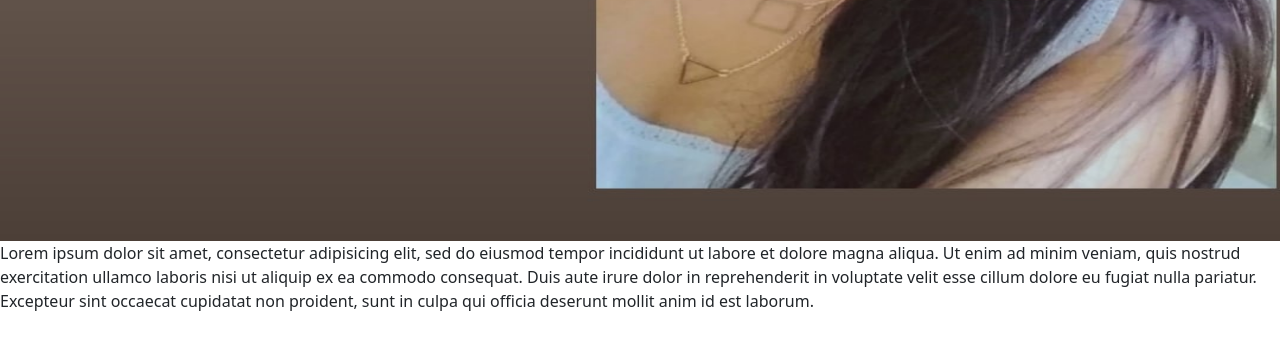
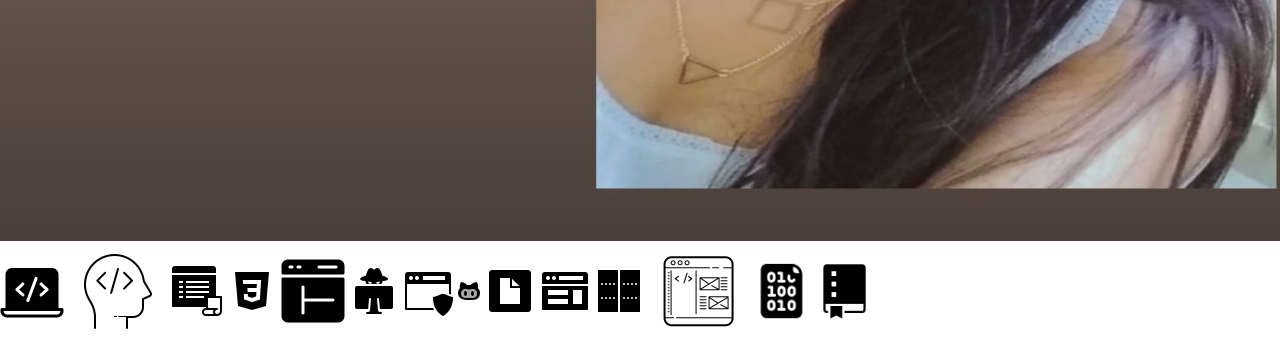
Before and after one commit to aditikumari1710/personal-portfolio, a plain HTML site: page index.html in a window 1280 px wide. Shown: the part 628-969 px from the top of the page. Drawn offline with nearby package versions, Linux system fonts and the light colour scheme; files whose address does not match are found by name.

Commit message:
main page index
i have added icons

```diff
--- a/index.html
+++ b/index.html
@@ -49,12 +49,28 @@
 
  	    </div>
  	</section>
- 	<p>Lorem ipsum dolor sit amet, consectetur adipisicing elit, sed do eiusmod
- 	tempor incididunt ut labore et dolore magna aliqua. Ut enim ad minim veniam,
- 	quis nostrud exercitation ullamco laboris nisi ut aliquip ex ea commodo
- 	consequat. Duis aute irure dolor in reprehenderit in voluptate velit esse
- 	cillum dolore eu fugiat nulla pariatur. Excepteur sint occaecat cupidatat non
- 	proident, sunt in culpa qui officia deserunt mollit anim id est laborum.</p>
+
+   <div id="ic">
+   <nav id="icons">
+
+      <img src="C:/Users/KIIT/Desktop/personal portfolio/icons/img1.png">
+      <img src="C:/Users/KIIT/Desktop/personal portfolio/icons/img2.png">
+      <img src="C:/Users/KIIT/Desktop/personal portfolio/icons/img3.png">
+      <img src="C:/Users/KIIT/Desktop/personal portfolio/icons/img4.png">
+      <img src="C:/Users/KIIT/Desktop/personal portfolio/icons/img5.png">
+      <img src="C:/Users/KIIT/Desktop/personal portfolio/icons/img6.png">
+      <img src="C:/Users/KIIT/Desktop/personal portfolio/icons/img7.png">
+      <img src="C:/Users/KIIT/Desktop/personal portfolio/icons/img8.png">
+      <img src="C:/Users/KIIT/Desktop/personal portfolio/icons/img9.png">
+      <img src="C:/Users/KIIT/Desktop/personal portfolio/icons/img10.png">
+      <img src="C:/Users/KIIT/Desktop/personal portfolio/icons/img11.png">
+      <img src="C:/Users/KIIT/Desktop/personal portfolio/icons/img12.png">
+      <img src="C:/Users/KIIT/Desktop/personal portfolio/icons/img13.png" width="59px" height="60px">
+      <img src="C:/Users/KIIT/Desktop/personal portfolio/icons/img14.png"
+      width="59" height="58px">
+
+   </nav>
+   </div>
 
 <script type="text/javascript" src="source.js"></script>
 
--- a/style.css
+++ b/style.css
@@ -86,3 +86,7 @@ margin: auto 0 auto 40px;
 	color: crimson;
 	font-weight: 500;
 }
+.ic
+{
+	background-color: gray;
+}
```
Also changed, not shown: icons/img1.png (added), icons/img10.png (added), icons/img11.png (added), icons/img12.png (added), icons/img13.png (added), icons/img14.png (added), icons/img2.png (added), icons/img3.png (added), icons/img4.png (added), icons/img5.png (added), icons/img6.png (added), icons/img7.png (added), icons/img8.png (added), icons/img9.png (added).
